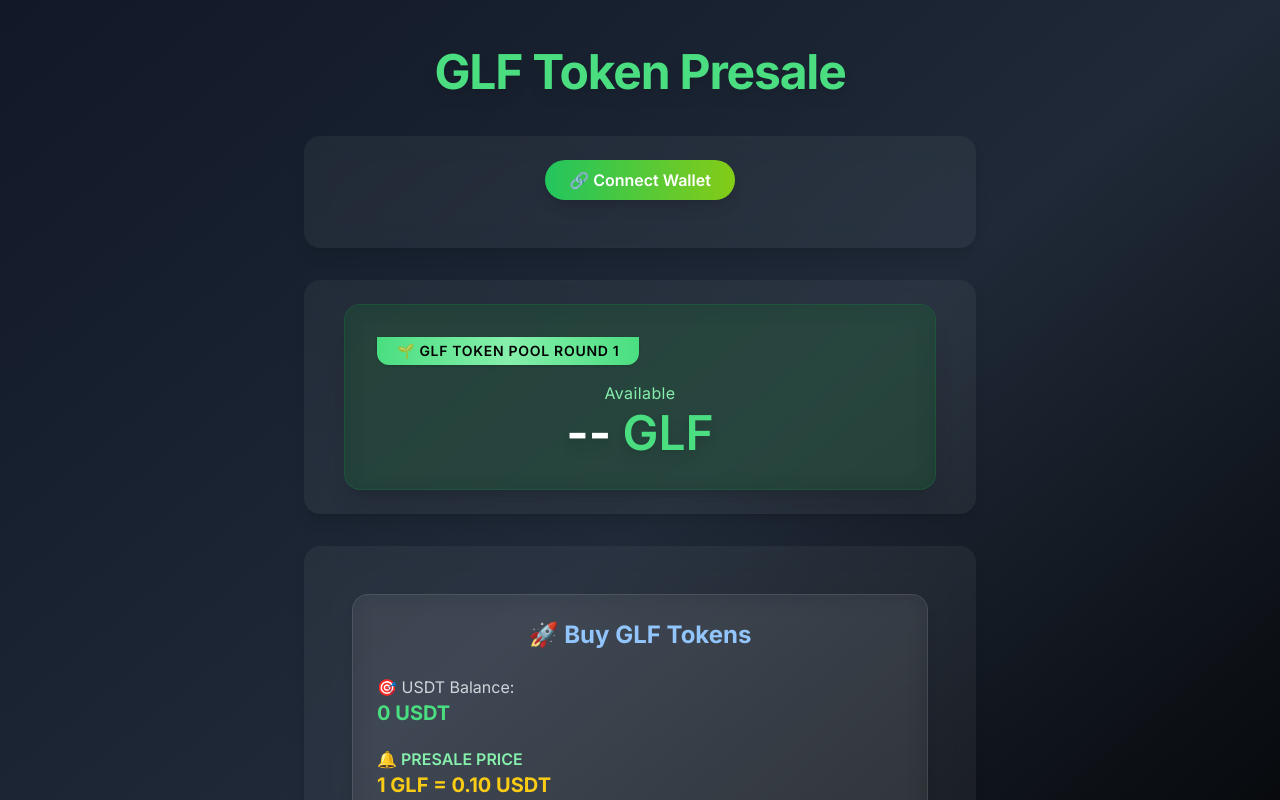
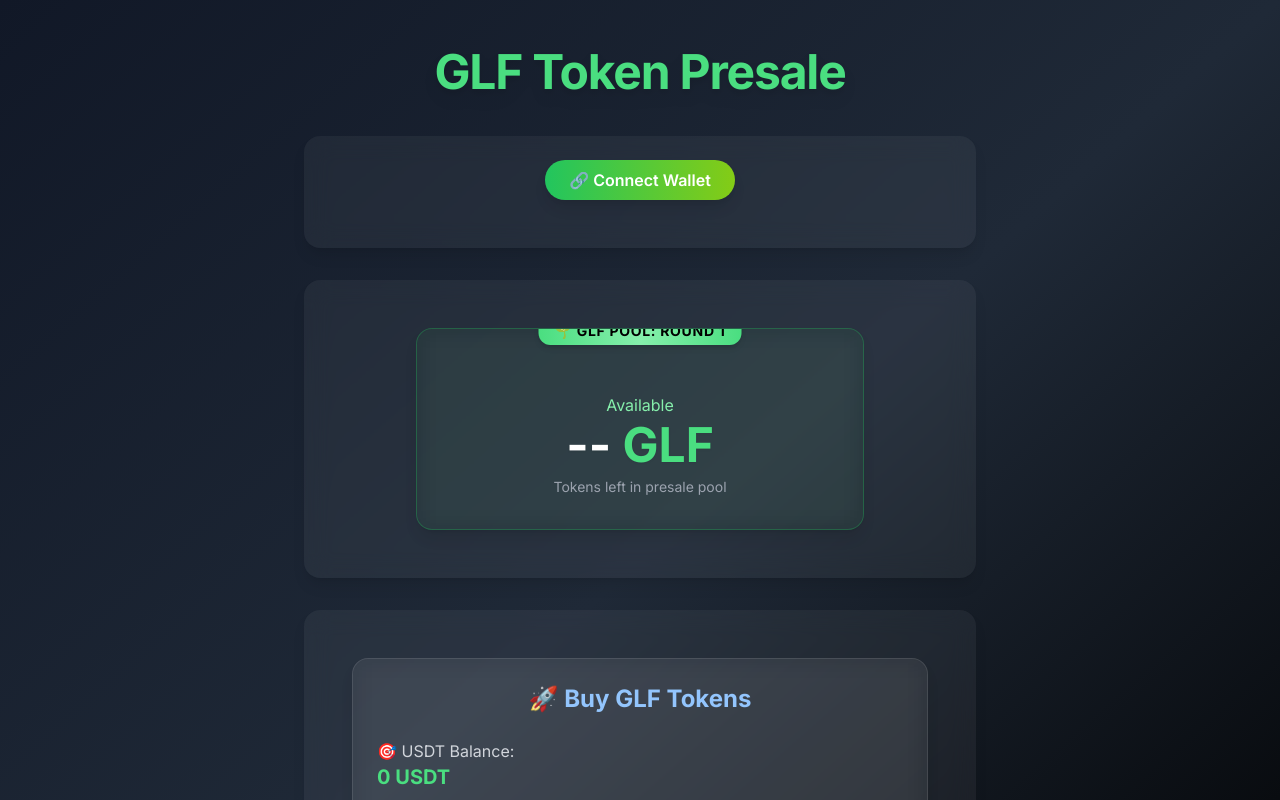
Before and after one commit to shopnilshovon/glf-presale-v2-, a React (Vite) app: page / in a window 1280 px wide. Shown: the top 800 px of the page. Built offline with nearby package versions, Linux system fonts and the light colour scheme.

Commit message:
Update TokenPoolInfo.jsx

```diff
--- a/src/components/TokenPoolInfo.jsx
+++ b/src/components/TokenPoolInfo.jsx
@@ -30,29 +30,31 @@ export default function TokenPoolInfo() {
   }, []);
 
   return (
-    <div className="w-full px-4">
-      <div className="bg-green-900/40 backdrop-blur-md border border-green-600/20 shadow-xl rounded-2xl p-6 sm:p-8 relative overflow-hidden transition-all duration-300 hover:shadow-green-400/30">
+    <div className="w-full max-w-md mx-auto my-6">
+      <div className="relative rounded-2xl border border-green-500/30 bg-green-800/10 backdrop-blur-md shadow-lg overflow-hidden p-6 sm:p-8 transition duration-300 hover:shadow-green-400/30">
 
-        {/* Header */}
-        <h2 className="text-center text-xs sm:text-sm tracking-wider font-semibold bg-gradient-to-r from-green-400 via-green-300 to-green-400 text-black px-5 py-1 rounded-b-xl shadow mb-4 inline-block">
-          🌱 GLF TOKEN POOL ROUND 1
-        </h2>
+        {/* Ribbon Header */}
+        <div className="absolute -top-3 left-1/2 transform -translate-x-1/2">
+          <div className="bg-gradient-to-r from-green-400 via-green-300 to-green-400 text-black text-xs sm:text-sm font-bold px-4 py-1 rounded-b-xl shadow-md tracking-wider">
+            🌱 GLF POOL: ROUND 1
+          </div>
+        </div>
 
-        {/* Content */}
-        <div className="text-center">
+        {/* Pool Info */}
+        <div className="flex flex-col items-center justify-center pt-8">
           {loading ? (
-            <div className="flex flex-col items-center justify-center py-6">
-              <div className="w-5 h-5 sm:w-6 sm:h-6 border-4 border-green-300 border-t-transparent rounded-full animate-spin"></div>
-              <p className="text-xs sm:text-sm text-green-200 mt-3">Fetching Pool Info...</p>
-            </div>
+            <>
+              <div className="w-8 h-8 border-4 border-green-300 border-t-transparent rounded-full animate-spin mb-3"></div>
+              <p className="text-green-200 text-sm sm:text-base">Fetching pool info...</p>
+            </>
           ) : (
             <>
-              <p className="text-green-300 text-sm sm:text-base tracking-wide mb-1">
-                Available
-              </p>
-              <p className="text-3xl sm:text-5xl font-bold text-white drop-shadow-lg">
-                {availableTokens ?? "--"}{" "}
-                <span className="text-green-400 font-semibold">GLF</span>
+              <p className="text-green-300 text-sm sm:text-base mb-1">Available</p>
+              <h3 className="text-4xl sm:text-5xl font-bold text-white drop-shadow-sm">
+                {availableTokens ?? "--"} <span className="text-green-400">GLF</span>
+              </h3>
+              <p className="text-xs sm:text-sm text-gray-400 mt-2">
+                Tokens left in presale pool
               </p>
             </>
           )}
```
